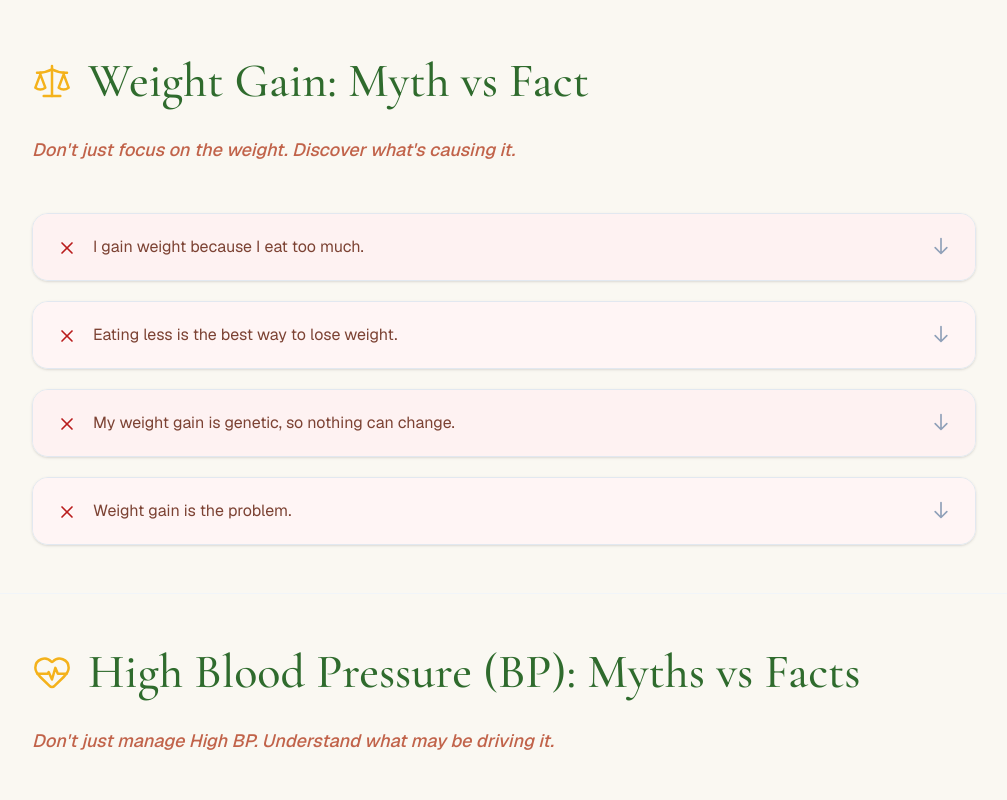
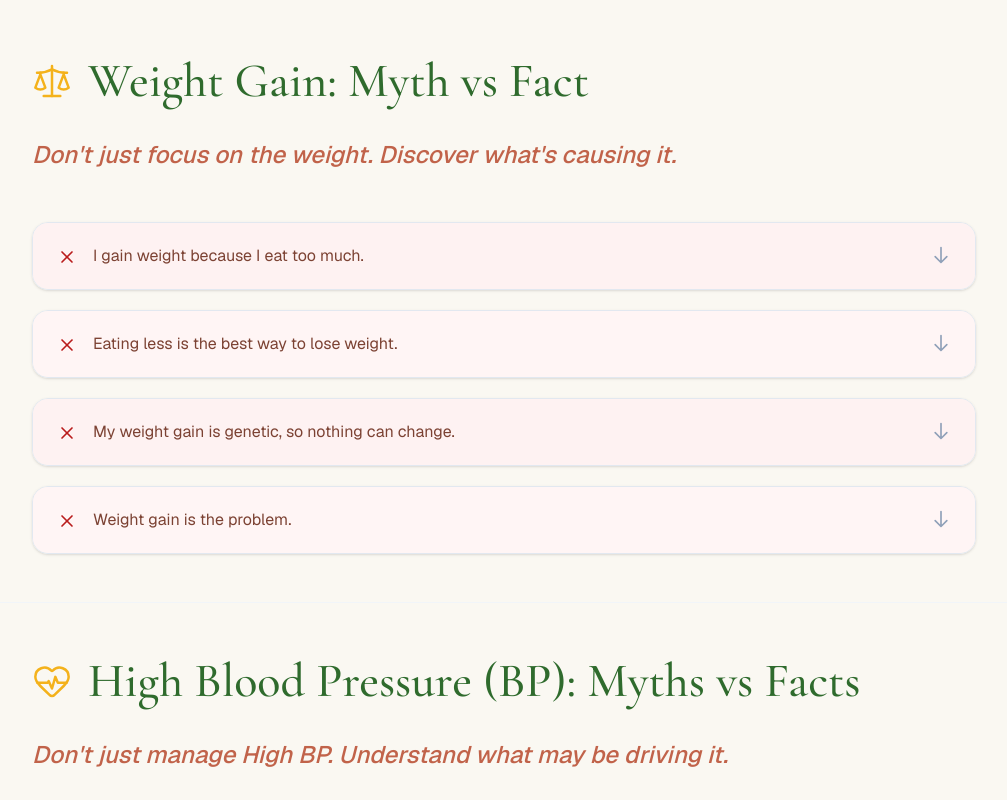
Before and after one commit to nutririseheena/reviva-nutrition, a Next.js app: page /testimonials in a window 1280 px wide. Shown: the part 5700-6500 px from the top of the page, without its empty margins (136-1143 px from the left). Built offline with nearby package versions, Linux system fonts and the light colour scheme.

Commit message:
increased the font size for tagline in mythnfact

```diff
--- a/components/testimonials/MythsFactsCategory.tsx
+++ b/components/testimonials/MythsFactsCategory.tsx
@@ -62,7 +62,7 @@ export default function MythsFactsCategory({ category, isFirst = false }: MythsF
               transition={{ duration: 0.7, delay: 0.2 }}
             >
               <p
-                className="text-base sm:text-lg font-medium italic leading-relaxed"
+                className="text-lg sm:text-xl md:text-2xl font-medium italic leading-relaxed"
                 style={{ color: "var(--reviva-terracotta)" }}
               >
                 {categoryMessage.split("\n\n").map((line, index) => (
```
